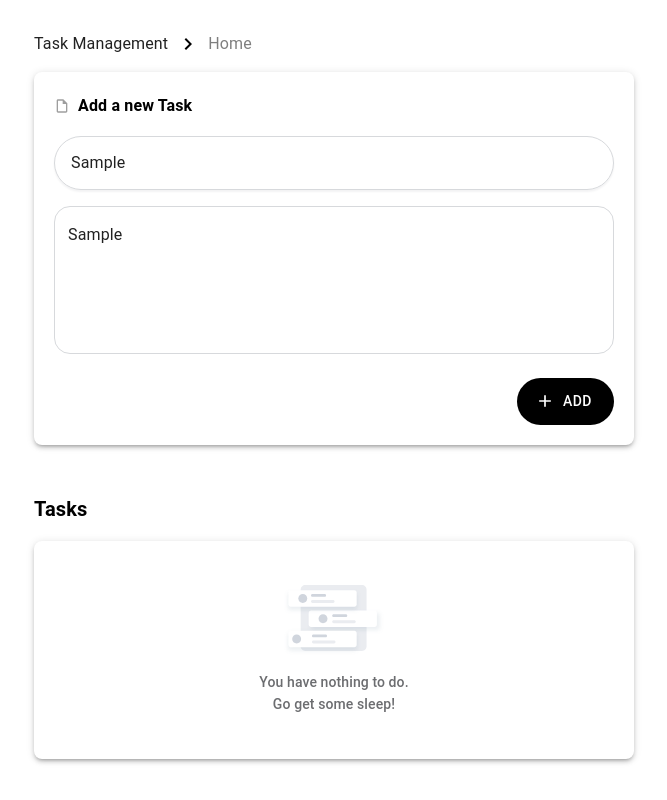
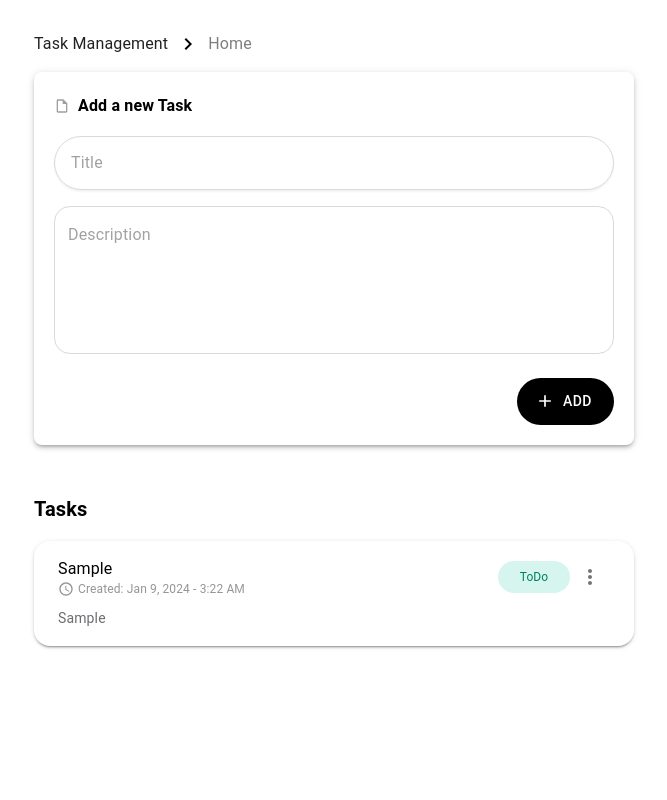
Before and after one commit to khyatibardolia/task-tracker-react-vite-app, a React (Vite) app: page / in a window 1280 px wide. Both pictures are taken after typing "Sample", "Sample" into the empty fields and a click on the button "ADD". Shown: the whole page, without its empty margins (306-973 px from the left). Built offline with nearby package versions, Linux system fonts and the light colour scheme.

Commit message:
feat: develop add task functionality, create context provider, handle status mapping

```diff
--- a/package.json
+++ b/package.json
@@ -14,6 +14,7 @@
     "@emotion/styled": "^11.11.0",
     "@mui/icons-material": "^5.15.3",
     "@mui/material": "^5.15.3",
+    "date-fns": "^3.2.0",
     "react": "^18.2.0",
     "react-dom": "^18.2.0",
     "react-router-dom": "^6.21.1"
--- a/src/components/AddTaskForm/index.tsx
+++ b/src/components/AddTaskForm/index.tsx
@@ -1,8 +1,11 @@
-import {FC} from "react";
+import {ChangeEvent, FC, useContext, useState} from "react";
 import {Box, Input, Stack, styled, TextField, Typography} from "@mui/material";
 import InsertDriveFileOutlinedIcon from '@mui/icons-material/InsertDriveFileOutlined';
 import AddIcon from '@mui/icons-material/Add';
 import {CommonButton} from "../Common/CommonButton";
+import {TaskContext} from "../../context/TaskContext";
+import { format } from 'date-fns';
+import {TasksData} from "../../types/types";
 
 const CustomInput = styled(Input)(({theme}) => ({
     padding: '10px 16px',
@@ -22,6 +25,54 @@ const CustomInput = styled(Input)(({theme}) => ({
 }));
 
 export const AddTaskForm: FC = () => {
+    const { addTask } = useContext(TaskContext);
+    const [title, setTitle] = useState('');
+    const [description, setDescription] = useState('');
+
+    const handleTitleChange = (event: ChangeEvent<HTMLInputElement>) => {
+        setTitle(event.target.value);
+    }
+
+    const handleDescriptionChange = (event: ChangeEvent<HTMLTextAreaElement>) => {
+        setDescription(event.target.value);
+    }
+
+    const handleAddTask = () => {
+        if (title.trim() === '' && description.trim() === '') {
+            alert('Please enter title and description for the task.');
+            return;
+        }
+
+        if (title.trim() === '') {
+            alert('Please enter a title for the task.');
+            return;
+        }
+
+        if (description.trim() === '') {
+            alert('Please enter description for the task.');
+            return;
+        }
+
+        const newTask: TasksData = {
+            title,
+            description,
+            status: 'ToDo',
+            createdDateAndTime: format(new Date(), "MMM d, yyyy - h:mm a"),
+        };
+
+        const existingTasks = JSON.parse(localStorage.getItem('tasks')) || [];
+        existingTasks.push(newTask);
+
+        localStorage.setItem('tasks', JSON.stringify(existingTasks));
+
+        console.log('existingTasks', existingTasks)
+        addTask(existingTasks);
+
+        // Clear input fields after adding the task
+        setTitle('');
+        setDescription('');
+    }
+
     return <Box
         sx={{
             boxShadow: 3,
@@ -42,18 +93,25 @@ export const AddTaskForm: FC = () => {
             </Typography>
             <CustomInput
                 placeholder="Title"
+                value={title}
+                onChange={(e: ChangeEvent<HTMLInputElement>) => handleTitleChange(e)}
             />
             <TextField
                 multiline
                 rows={5}
                 placeholder="Description"
+                value={description}
+                onChange={(e: ChangeEvent<HTMLTextAreaElement>) => handleDescriptionChange(e)}
             />
-            <CommonButton variant="outlined" size="medium" startIcon={<AddIcon/>}
+            <CommonButton variant="outlined" size="medium"
+                          startIcon={<AddIcon/>}
                           sx={{
                               width: '97px',
                               margin: '24px 0 0 auto !important',
                               padding: '10px 20px'
-                          }}>
+                          }}
+                          onClick={handleAddTask}
+            >
                 Add
             </CommonButton>
         </Stack>
--- a/src/components/Common/CommonButton/index.tsx
+++ b/src/components/Common/CommonButton/index.tsx
@@ -8,7 +8,8 @@ type Props = {
     variant?: string,
     size?: string,
     sx?: object,
-    startIcon?: ReactElement
+    startIcon?: ReactElement,
+    onClick: () => void
 
 }
 
@@ -22,7 +23,7 @@ const CustomButton = styled(Button)(({ theme }) => ({
     }
 }));
 
-export const CommonButton: FC = ({children, color, disabled, variant, size, sx, startIcon}: Props) => {
+export const CommonButton: FC = ({children, color, disabled, variant, size, sx, startIcon, onClick}: Props) => {
     return <CustomButton
         color={color}
         variant={variant}
@@ -30,6 +31,7 @@ export const CommonButton: FC = ({children, color, disabled, variant, size, sx,
         size={size}
         sx={sx}
         startIcon={startIcon}
+        onClick={onClick}
     >
         {children}
     </CustomButton>
--- a/src/components/TaskCard/index.tsx
+++ b/src/components/TaskCard/index.tsx
@@ -6,6 +6,7 @@ import EventOutlinedIcon from '@mui/icons-material/EventOutlined';
 import ModeEditOutlineOutlinedIcon from '@mui/icons-material/ModeEditOutlineOutlined';
 import DeleteOutlinedIcon from '@mui/icons-material/DeleteOutlined';
 import {CustomMenuItem} from "../Common/CommonMenuItem";
+import TaskStatus from "../TaskStatus";
 
 type Props = {
     title: string,
@@ -60,6 +61,7 @@ export const TaskCard: FC = ({task}: Props) => {
                     Created: {task.createdDateAndTime}</Typography>
             </Box>
             <Box>
+                <TaskStatus status={task.status}/>
                 <IconButton
                     aria-controls="dotted-menu"
                     aria-haspopup="true"
@@ -109,7 +111,8 @@ export const TaskCard: FC = ({task}: Props) => {
                             color: 'grey.600',
                             fontSize: '14px',
                             paddingTop: '8px'
-                        }}>{task.description}
+                        }}>
+                {task.description}
             </Typography>
         </Box>
     </Box>
--- /dev/null
+++ b/src/components/TaskStatus/index.tsx
@@ -0,0 +1,25 @@
+import Chip from '@mui/material/Chip'
+import { FC } from 'react'
+import { statusMapping } from '../../utils/taskStatusMapping'
+
+export const TaskStatus: FC = ({ status }) => {
+    const statusInfo = statusMapping[status] || {
+        color: 'grey.900',
+        bgColor: 'grey.200',
+    }
+    const { color, bgColor } = statusInfo
+
+    return (
+        <Chip
+            label={status}
+            sx={{
+                backgroundColor: bgColor,
+                color,
+                padding: '0 10px',
+                fontSize: '12px',
+            }}
+        />
+    )
+}
+
+export default TaskStatus
--- a/src/components/TasksList/index.tsx
+++ b/src/components/TasksList/index.tsx
@@ -1,16 +1,8 @@
-import {FC} from "react";
+import {FC, useContext, useEffect} from "react";
 import {Box, styled, Typography} from "@mui/material";
 import EmptyTasksIcon from "../SvgIcon/EmptyTasksIcon";
 import {TaskCard} from "../TaskCard";
-
-type Props = {
-    tasks: {
-        title: string,
-        createdDateAndTime: string,
-        status: string,
-        description: string,
-    }
-}
+import {TaskContext} from "../../context/TaskContext";
 
 const EmptyText = styled(Typography)(({theme}) => ({
     fontSize: '14px',
@@ -19,7 +11,16 @@ const EmptyText = styled(Typography)(({theme}) => ({
     color: `${theme.palette.grey[600]}`
 }));
 
-export const TasksList: FC = ({tasks}: Props) => {
+export const TasksList: FC = () => {
+    const { tasks, setTasks } = useContext(TaskContext);
+
+    useEffect(() => {
+        // Retrieve tasks from local storage
+        const storedTasks = JSON.parse(localStorage.getItem('tasks')) || [];
+        setTasks(storedTasks);
+    }, []);
+
+    console.log('tasks', tasks);
     return <Box
         sx={{
             marginTop: '48px',
--- /dev/null
+++ b/src/context/TaskContext/index.tsx
@@ -0,0 +1,23 @@
+import {createContext, FC, useState} from 'react';
+
+export const TaskContext = createContext();
+
+export const TaskProvider: FC = ({ children }) => {
+    const [tasks, setTasks] = useState([]);
+
+    const addTask = (newTask) => {
+        setTasks([...newTask]);
+    };
+
+    const contextValue = {
+        tasks,
+        setTasks,
+        addTask,
+    };
+
+    return (
+        <TaskContext.Provider value={contextValue}>
+            {children}
+        </TaskContext.Provider>
+    );
+};
--- a/src/pages/Home/index.tsx
+++ b/src/pages/Home/index.tsx
@@ -1,11 +1,14 @@
 import {BreadCrumbs} from "../../components/BreadCrumbs";
 import {AddTaskForm} from "../../components/AddTaskForm";
 import {TasksList} from "../../components/TasksList";
+import {TaskProvider} from "../../context/TaskContext";
 
 export const Home = () => {
     return <>
         <BreadCrumbs/>
-        <AddTaskForm/>
-        <TasksList/>
+        <TaskProvider>
+            <AddTaskForm/>
+            <TasksList/>
+        </TaskProvider>
     </>
 }
--- /dev/null
+++ b/src/types/types.ts
@@ -0,0 +1,10 @@
+export interface Tasks {
+    tasks: TasksData[];
+}
+
+export interface TasksData {
+    title: string,
+    createdDateAndTime: string,
+    status: string,
+    description: string,
+}
--- /dev/null
+++ b/src/utils/taskStatusMapping.ts
@@ -0,0 +1,32 @@
+export const statusMapping = {
+    ToDo: {
+        bgColor: 'rgba(51, 204, 170, 0.20)',
+        color: '#008060',
+        validTransitions: ['InProgress'],
+    },
+    InProgress: {
+        bgColor: 'rgba(105, 113, 255, 0.16)',
+        color: 'secondary.main',
+        validTransitions: ['Blocked', 'InQA'],
+    },
+    InQA: {
+        bgColor: 'warning.light',
+        color: 'warning.dark',
+        validTransitions: ['Done', 'ToDo'],
+    },
+    Blocked: {
+        bgColor: 'error.light',
+        color: 'error.dark',
+        validTransitions: ['ToDo'],
+    },
+    Done: {
+        bgColor: 'success.light',
+        color: 'success.dark',
+        validTransitions: ['Deployed'],
+    },
+    Deployed: {
+        bgColor: 'secondary.light',
+        color: 'secondary.dark',
+        validTransitions: [],
+    },
+};
```
Also changed, not shown: 1 other file (tests, documents, lock files or other folders).
